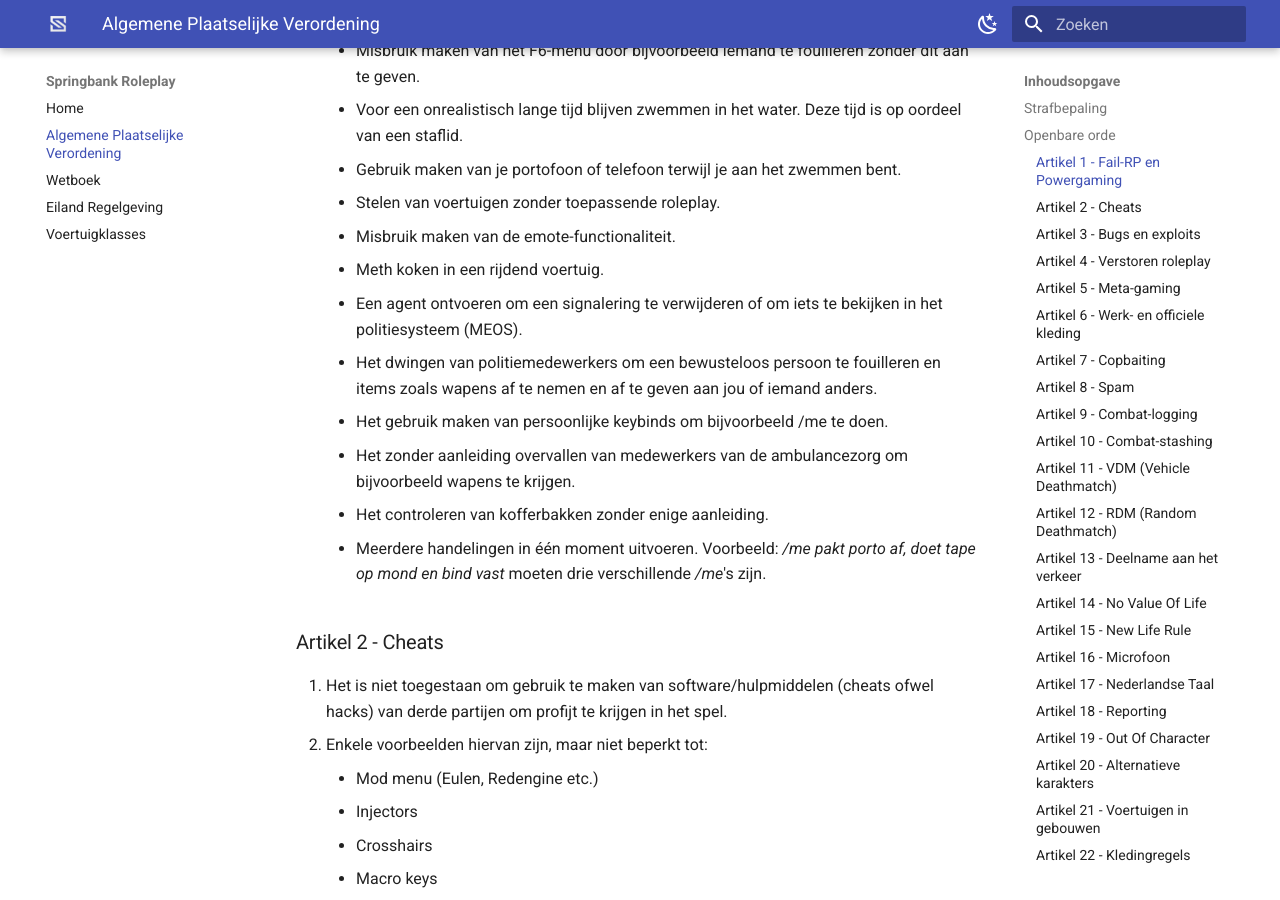
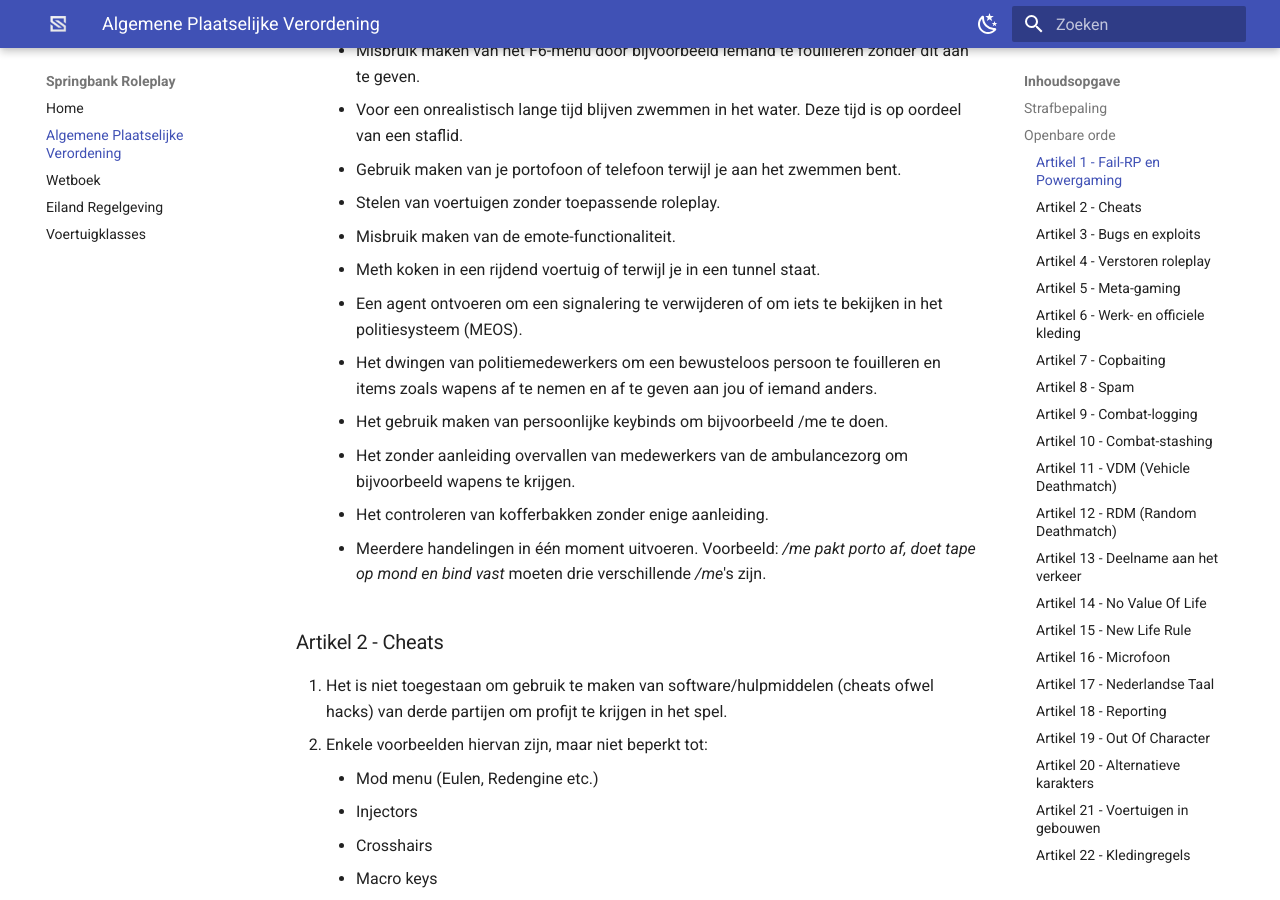
Before and after one commit to kevinpannenborg/wet-en-regelgeving, an MkDocs documentation site: the page built from docs/apv.md, in a window 1280 px wide and 900 px high, scrolled down 1198 px. Built offline with MkDocs 1.6.1 and Material for MkDocs 9.7.7, drawn with Linux system fonts in a browser that asks for light colours; comment, search, counter and statistics services are not loaded.

Commit message:
speciaal voor de methkokers

```diff
--- a/docs/apv.md
+++ b/docs/apv.md
@@ -31,7 +31,7 @@ Een lid van het staffteam heeft de mogelijkheid om op basis van de context, situ
     * Gebruik maken van je portofoon of telefoon terwijl je aan het zwemmen bent.
     * Stelen van voertuigen zonder toepassende roleplay.
     * Misbruik maken van de emote-functionaliteit.
-	* Meth koken in een rijdend voertuig.
+	* Meth koken in een rijdend voertuig of terwijl je in een tunnel staat.
     * Een agent ontvoeren om een signalering te verwijderen of om iets te bekijken in het politiesysteem (MEOS).
     * Het dwingen van politiemedewerkers om een bewusteloos persoon te fouilleren en items zoals wapens af te nemen en af te geven aan jou of iemand anders.
     * Het gebruik maken van persoonlijke keybinds om bijvoorbeeld /me te doen.
```
